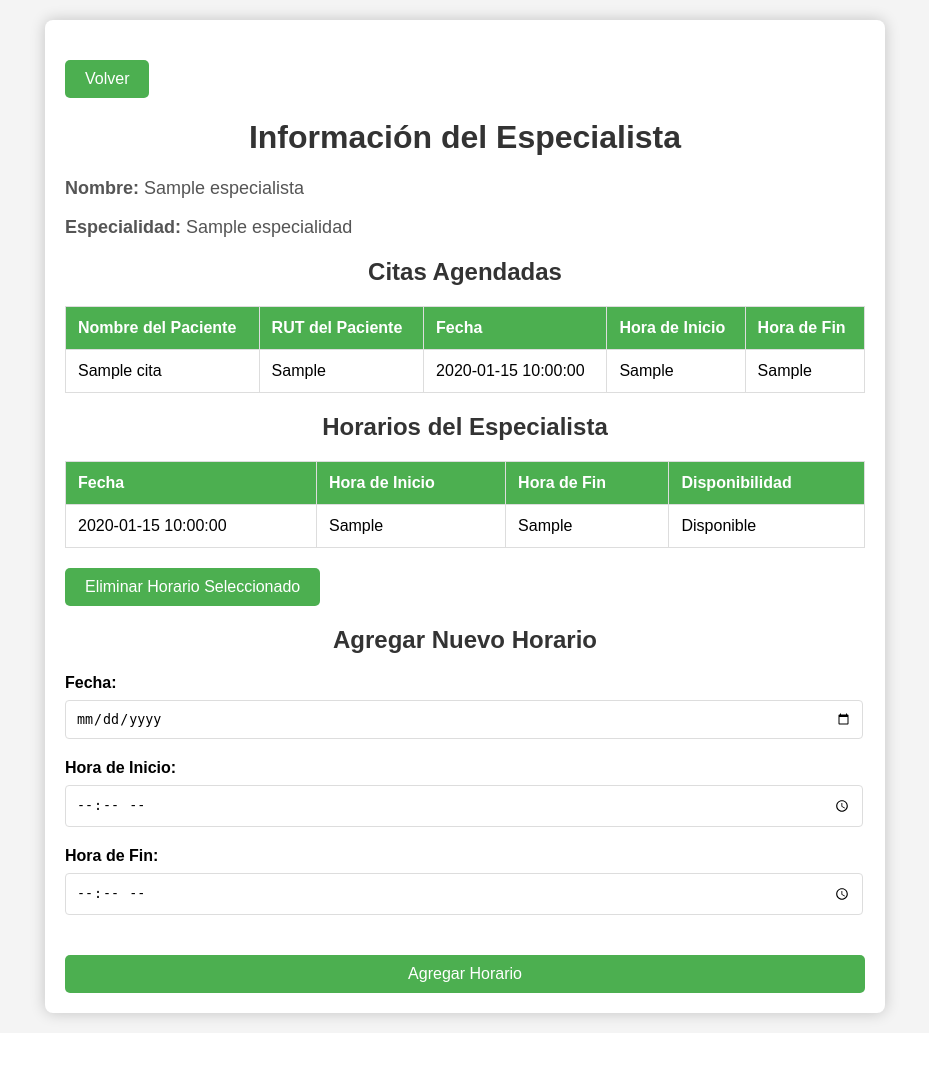
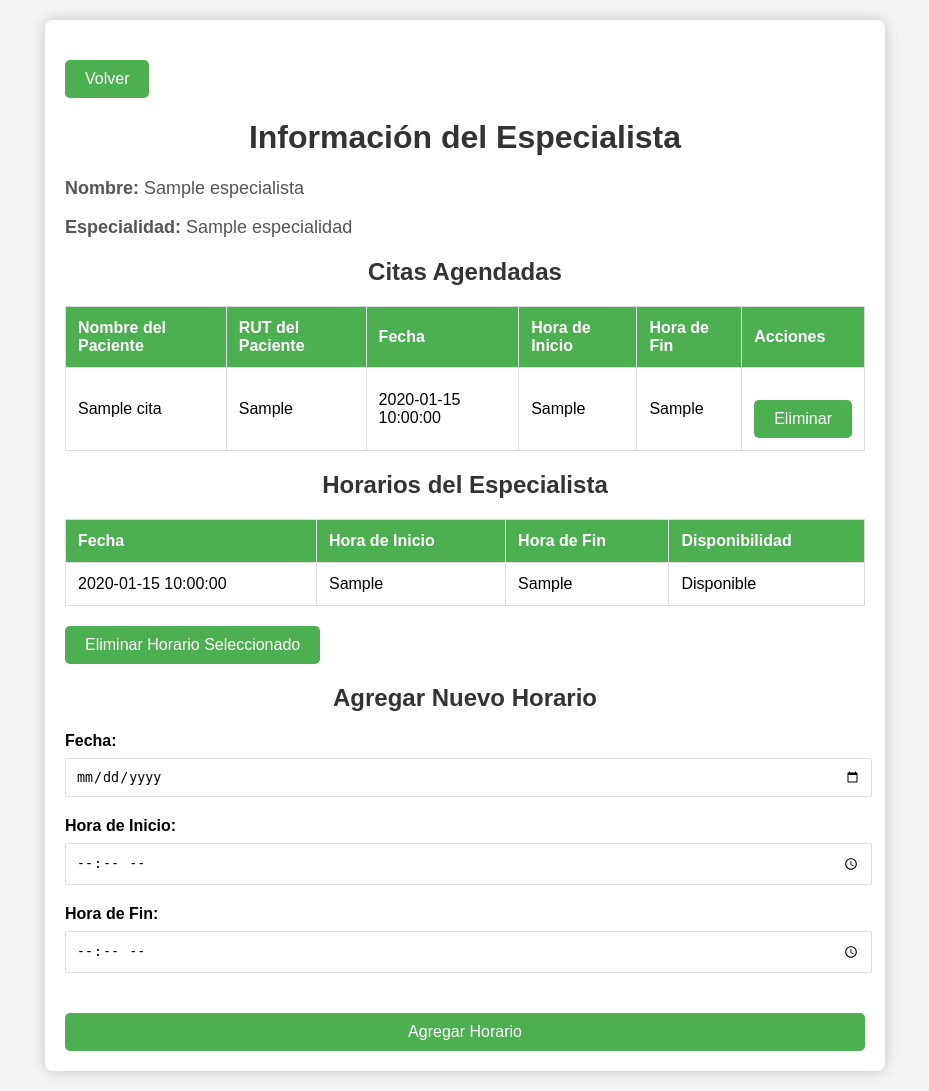
Before and after one commit to RicardoCharris14/Ingenieria_Software, a Flask app: template src/templates/gestionar_horarios.html in a window 1280 px wide. Shown: the whole page, without its empty margins (175-1104 px from the left). Before the commit the page ends 1026 px from the top, so only its background shows below. Run offline with Flask 3, Linux system fonts and the light colour scheme; the template is opened without the code that fills it: most values are stand-ins (such as "Sample title", 1, 10 or a date in 2020).

Commit message:
feat: Ahora el administrador puede cancelar la cita de un paciente

```diff
--- a/src/Database/DB_functions.py
+++ b/src/Database/DB_functions.py
@@ -322,7 +322,7 @@ def obtener_citas_especialista(rut_especialista):
         cursor.execute(query, (rut_especialista,))
         citas = cursor.fetchall()
 
-        return [{'nombre_paciente': row[0], 'rut_paciente': row[1], 'fecha': datetime.strptime(row[3], '%Y-%m-%d').strftime('%d-%m-%Y') , 'hora_inicio': row[4], 'hora_fin': row[5]} for row in citas]
+        return [{'nombre_paciente': row[0], 'rut_paciente': row[1],'id_horario': row[2], 'fecha': datetime.strptime(row[3], '%Y-%m-%d').strftime('%d-%m-%Y') , 'hora_inicio': row[4], 'hora_fin': row[5]} for row in citas]
     except Exception as ex:
         print(ex)
         return []
--- a/src/static/css/gestionar_horarios.css
+++ b/src/static/css/gestionar_horarios.css
@@ -14,7 +14,8 @@ body {
   box-shadow: 0 0 15px rgba(0, 0, 0, 0.2);
 }
 
-h1, h2 {
+h1,
+h2 {
   text-align: center;
   color: #333;
 }
@@ -30,14 +31,15 @@ table {
   margin-top: 20px;
 }
 
-th, td {
+th,
+td {
   border: 1px solid #ddd;
   padding: 12px;
   text-align: left;
 }
 
 th {
-    background-color: #4CAF50;
+  background-color: #4caf50;
   color: white;
 }
 
@@ -58,7 +60,7 @@ button {
   margin-top: 20px;
   font-size: 16px;
   cursor: pointer;
-    background-color: #4CAF50;
+  background-color: #4caf50;
   color: white;
   border: none;
   border-radius: 5px;
@@ -80,11 +82,11 @@ form label {
 
 form input[type="date"],
 form input[type="time"] {
-    width: calc(100% - 24px);
+  width: calc(100% - 15px);
   padding: 10px;
   margin-bottom: 20px;
   border: 1px solid #ddd;
-    border-radius: 4px;
+  border-radius: 2px;
 }
 
 form button {
@@ -92,7 +94,7 @@ form button {
   padding: 10px;
   font-size: 16px;
   cursor: pointer;
-    background-color: #4CAF50;
+  background-color: #4caf50;
   color: white;
   border: none;
   border-radius: 5px;
--- a/src/static/js/gestionar_horarios.js
+++ b/src/static/js/gestionar_horarios.js
@@ -2,42 +2,60 @@ let selectedRow = null;
 
 function selectRow(row) {
   if (selectedRow) {
-        selectedRow.classList.remove('selected');
+    selectedRow.classList.remove("selected");
   }
   selectedRow = row;
-    selectedRow.classList.add('selected');
+  selectedRow.classList.add("selected");
 }
 
 function eliminarHorario() {
   if (selectedRow) {
-        const disponible = selectedRow.getAttribute('data-disponible');
-        if (disponible === '1') {
-            const id = selectedRow.getAttribute('data-id');
+    const disponible = selectedRow.getAttribute("data-disponible");
+    if (disponible === "1") {
+      const id = selectedRow.getAttribute("data-id");
       fetch(`/eliminar_horario/${id}`, {
-                method: 'DELETE'
+        method: "DELETE",
       })
-            .then(response => {
+        .then((response) => {
           if (!response.ok) {
-                    throw new Error('Error al eliminar el horario.');
+            throw new Error("Error al eliminar el horario.");
           }
           return response.json();
         })
-            .then(result => {
+        .then((result) => {
           if (result.success) {
             selectedRow.remove();
             selectedRow = null;
           } else {
-                    alert('Error al eliminar el horario.');
+            alert("Error al eliminar el horario.");
           }
         })
-            .catch(error => {
-                console.error('Error:', error);
-                alert('Error al eliminar el horario.');
+        .catch((error) => {
+          console.error("Error:", error);
+          alert("Error al eliminar el horario.");
         });
     } else {
-            alert('Solo se pueden eliminar horarios disponibles.');
+      alert("Solo se pueden eliminar horarios disponibles.");
     }
   } else {
-        alert('Por favor, seleccione un horario para eliminar.');
+    alert("Por favor, seleccione un horario para eliminar.");
   }
 }
+
+function eliminarCita(idHorario) {
+  fetch(`/eliminar_cita/${idHorario}`, {
+    method: "DELETE",
+  })
+    .then((response) => response.json())
+    .then((result) => {
+      if (result.success) {
+        location.reload();
+      } else {
+        alert("Error al eliminar la cita.");
+      }
+    })
+    .catch((error) => {
+      console.error("Error:", error);
+      alert("Error al eliminar la cita.");
+    });
+}
--- a/src/templates/gestionar_horarios.html
+++ b/src/templates/gestionar_horarios.html
@@ -22,6 +22,7 @@
                     <th>Fecha</th>
                     <th>Hora de Inicio</th>
                     <th>Hora de Fin</th>
+                    <th>Acciones</th>
                 </tr>
             </thead>
             <tbody>
@@ -32,6 +33,9 @@
                     <td>{{ cita.fecha }}</td>
                     <td>{{ cita.hora_inicio }}</td>
                     <td>{{ cita.hora_fin }}</td>
+                    <td>
+                        <button onclick="eliminarCita('{{ cita.id_horario }}', '{{ cita.fecha }}', '{{ cita.hora_inicio }}')">Eliminar</button>
+                    </td>
                 </tr>
                 {% endfor %}
             </tbody>
```
Also changed, not shown: src/static/css/citas_paciente.css (+15 -3 lines), 1 other file. Lines whose indentation alone changed are shown as unchanged.
